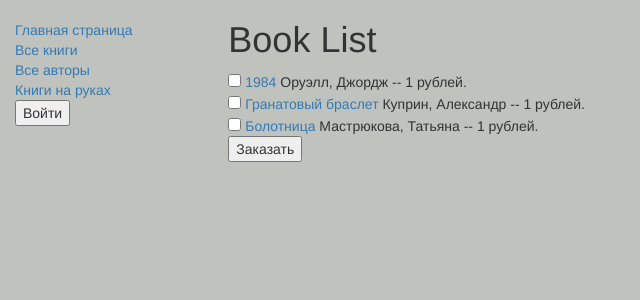
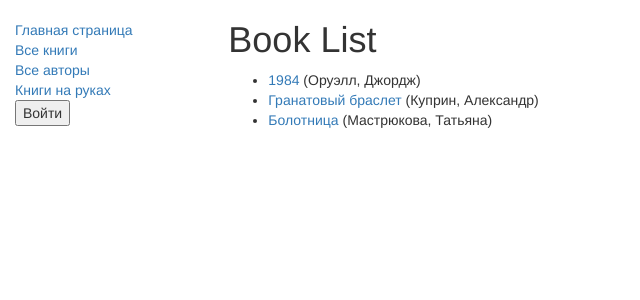
Before and after one commit to elcher305/django-project, a Django app: page /catalog/books/ in a window 1280 px wide. Shown: the top 300 px of the page, without its empty margins (0-640 px from the left). Run offline with Django 5.2, Linux system fonts and the light colour scheme; data comes from the database, SQL or seed files in the repository; both versions use the stored data as it was after the commit; parts of the project's set-up code (start-up, migrations or seed data) failed here and were passed over; some libraries are stand-ins or nearby versions.

Commit message:
Исправление ошибки

```diff
--- a/locallibrary/catalog/templates/base_generic.html
+++ b/locallibrary/catalog/templates/base_generic.html
@@ -14,7 +14,7 @@
     <link rel="stylesheet" href="{% static 'css/styles.css' %}" />
   </head>
 
-  <body style="background-color: #BFC2BD;">
+  <body style="">
     <div class="container-fluid">
       <div class="row">
         <div class="col-sm-2">
--- a/locallibrary/catalog/templates/catalog/book_list.html
+++ b/locallibrary/catalog/templates/catalog/book_list.html
@@ -4,18 +4,15 @@
     <h1>Book List</h1>
 
     {% if book_list %}
+    <ul>
 
       {% for book in book_list %}
-        <form method="POST" action="{% url 'calculate_total' %}">
-            {% csrf_token %}
-                <div>
-                    <input type="checkbox" name="selected_books" value="{{ book.price }}">
-                    <a href="{{ book.get_absolute_url }}"> {{ book.title }}</a> {{book.author}} -- {{ book.price }} рублей.
-                </div>
-            {% endfor %}
-            <button type="submit">Заказать</button>
-        </form>
+      <li>
+        <a href="{{ book.get_absolute_url }}">{{ book.title }}</a> ({{book.author}})
+      </li>
+      {% endfor %}
 
+    </ul>
     {% else %}
       <p>В библиотеке книг нет.</p>
     {% endif %}
```
Also changed, not shown: locallibrary/db.sqlite3.
